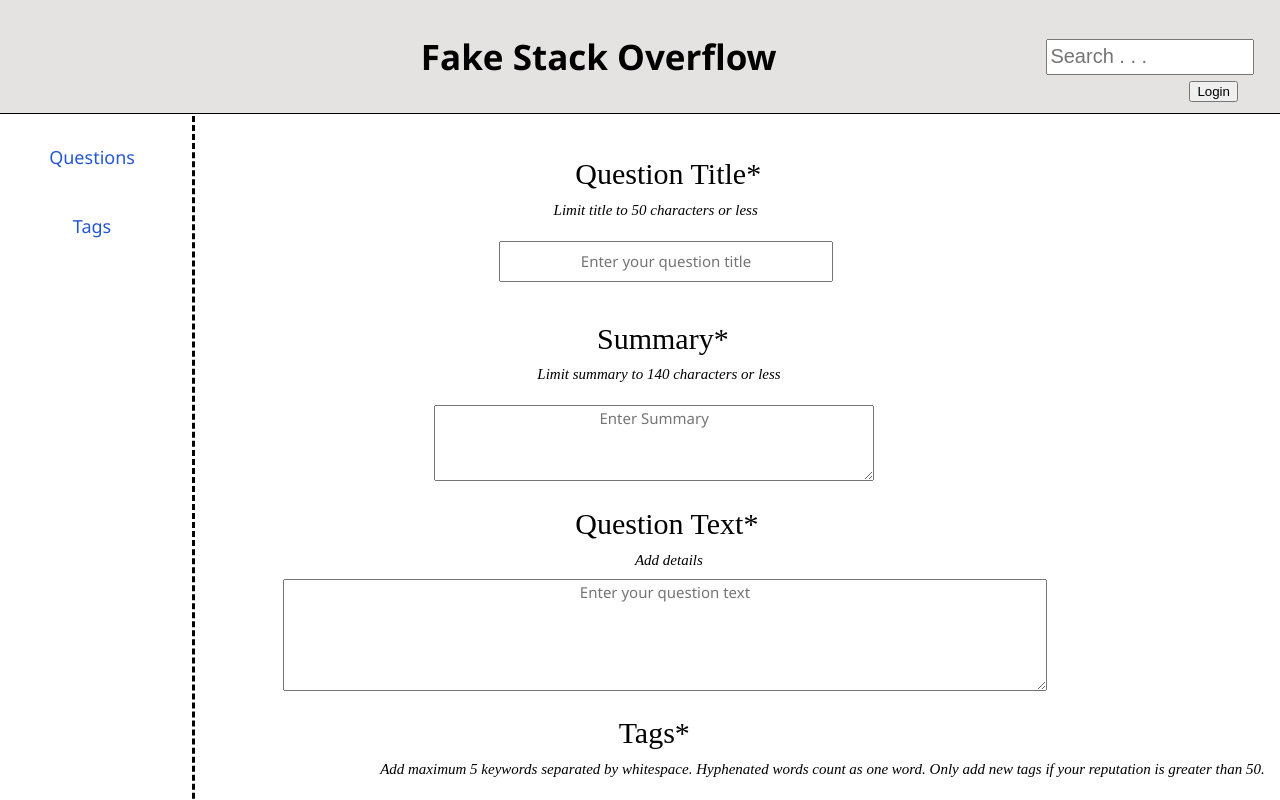
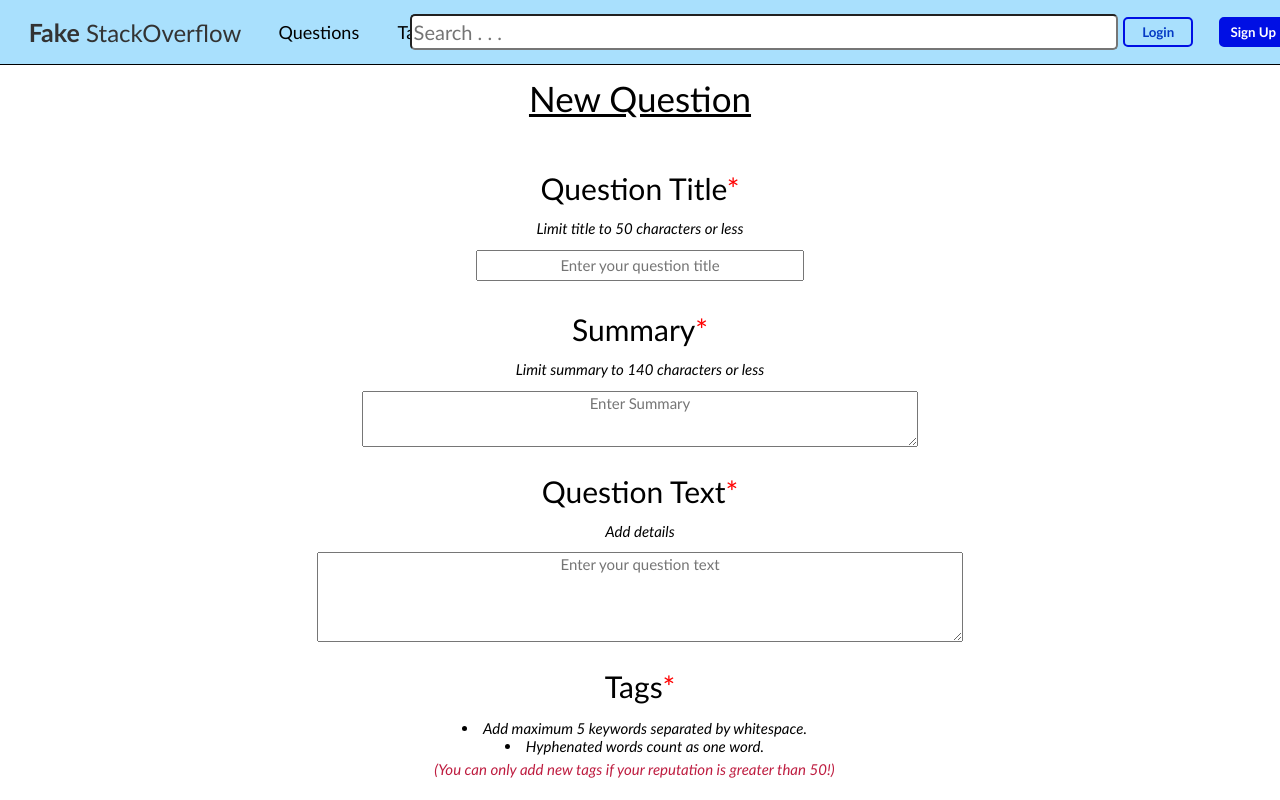
Before and after one commit to nikhil2330/Fake-StackOverflow-CSE-316, a React (Create React App) app in the folder client/: page /home/ask in a window 1280 px wide. Shown: the top 800 px of the page. Built offline with nearby package versions, Linux system fonts and the light colour scheme; no server answers.

Commit message:
css stuff

```diff
--- a/client/src/components/common/header.js
+++ b/client/src/components/common/header.js
@@ -2,19 +2,31 @@ import React from 'react';
 import { useAuth } from '../../contexts/authContext';
 import { useNavigate } from 'react-router-dom';
 
-function Header({handleChange, handleKeyDown, handleLogout}) {
+function Header({handleChange, handleKeyDown, handleLogout, handleMenu, handleProfile, active}) {
   const { currentUser } = useAuth();
   let navigate = useNavigate();
 
   return (
     <header id="header">
-      <h1 id = "main_title">Fake Stack Overflow</h1>
+        <h1>
+          <span className='fake'>Fake</span><span className='stack'>StackOverflow</span>
+        </h1>
+
+
       <div id="search">
         <input type="text" id="input" placeholder="Search . . ." onChange = {handleChange}
          onKeyDown={handleKeyDown}/>
       </div>
+      <div id = "firstpage"  className = {(active === 'firstpage' || active === 'searchresults' || active === 'tagquestions') ? 'active' : ''} onClick = {handleMenu}>Questions</div>
+      <div id = "tags" className = {active === 'tags' ? 'active' : ''} onClick = {handleMenu}>Tags</div>
+
       {currentUser ? (<button className='logout' onClick={handleLogout}>Logout</button>) :
       (<button className='login' onClick={() => navigate('/login')}>Login</button>)}
+
+      {currentUser ? (<button className='profile' onClick={handleProfile}>Profile</button>) :
+      (<button className='signup' onClick={() => navigate('/signup')}>Sign Up</button>)}
+
+
     </header>
   );
 }
--- a/client/src/components/common/menu.js
+++ /dev/null
@@ -1,15 +0,0 @@
-import React from 'react';
-
-
-function Menu({ active, handleMenu }) {
-    return (
-    <div id="menu" className="menu">
-      <ul>
-        <li><div id = "firstpage"  className = {(active === 'firstpage' || active === 'searchresults' || active === 'tagquestions') ? 'active' : ''} onClick = {handleMenu}>Questions</div></li>
-        <li><div id = "tags" className = {active === 'tags' ? 'active' : ''} onClick = {handleMenu}>Tags</div></li>
-      </ul>
-    </div>
-  );
-}
-
-export default Menu;
--- a/client/src/components/main.js
+++ b/client/src/components/main.js
@@ -1,14 +1,13 @@
 import React from 'react';
 import Header from './common/header.js';
-import Menu from './common/menu.js';
+
 import { Outlet } from 'react-router-dom';
 
-const Main = ({handleSearchChange, handleKeyDown, handleMenu, handleLogout}) => {
+const Main = ({handleSearchChange, handleKeyDown, handleMenu, handleLogout, handleProfile}) => {
   return (
     <div className="fake-stack-overflow">
-      <Header handleChange={handleSearchChange} handleKeyDown={handleKeyDown} handleLogout={handleLogout}/>
+      <Header handleChange={handleSearchChange} handleKeyDown={handleKeyDown} handleProfile={handleProfile} handleLogout={handleLogout} handleMenu={handleMenu}/>
       <div id="main">
-        <Menu handleMenu={handleMenu} />
         <main id="page">
           <Outlet />
         </main>
--- a/client/src/components/pages/askquestionpage.js
+++ b/client/src/components/pages/askquestionpage.js
@@ -62,28 +62,36 @@ export default function AskQuestionPage({postquestion}) {
 
     return (
         <>
-            <div className="new_title">Question Title*</div>
+            <div className='new_question_title'>New Question</div>
+            <div className="new_title">Question Title</div>
             <div className="title_limit">Limit title to 50 characters or less</div>
 
             <input type="text" id="title_input" className="title_input" placeholder="Enter your question title" onChange={e => setTitle(e.target.value)}/>
             <div id="title_error" className="error_message"></div>
             <br/>
 
-            <div className="summary">Summary*</div>
+            <div className="summary">Summary</div>
             <div className="summary_details">Limit summary to 140 characters or less</div>
             <textarea type="text" id="summary_input" className="summary_input" placeholder="Enter Summary" onChange={e => setSummary(e.target.value)} />
             <div id="summary_error" className="error_message"></div>
 
-            <div className="quest_text">Question Text*</div>
+            <div className="quest_text">Question Text</div>
             <div className="text_details">Add details</div>
 
             <textarea type="text" id="quest_input" className="quest_input" placeholder="Enter your question text" onChange={e => setText(e.target.value)}></textarea>
             <div id="text_error" className="error_message"></div>
 
-            <div className="tags_title">Tags*</div>
-            <div className="tags_details">Add maximum 5 keywords separated by whitespace. Hyphenated words count as one word. Only add new tags if your reputation is greater than 50. </div>
+            <div className="tags_title">Tags</div>
+            <div className="tags_details">
+                <ul>
+                    <li>Add maximum 5 keywords separated by whitespace.</li>
+                    <li>Hyphenated words count as one word.</li>
+                    <li>(You can only add new tags if your reputation is greater than 50!)</li>
+                </ul>
+            </div>
+
             <input type="text" id="tags_input" className="tags_input" placeholder="Add keywords" onChange={e => setTags(e.target.value)} />
-            <div className="existing_tags">Existing Tags to add: {existingTags.map(tag => `${tag.name}, `)}</div>
+            <div className="existing_tags">Current existing tags: {existingTags.map(tag => `${tag.name}, `)}</div>
             <div id="tags_error" className="error_message">{error}</div>
 
             <br/>
--- a/client/src/components/signup.js
+++ b/client/src/components/signup.js
@@ -13,6 +13,7 @@ export default function Signup({ onContinueAsGuest, onLogin, registerUser }) {
   const [password, setPassword] = useState(false);
   const [password2, setPassword2] = useState(false);
   const handleSubmit = async (event) => {
+    console.log("abc");
     event.preventDefault();
 
     if(Object.keys(signupErrors(formData)).length === 0){
--- a/client/src/stylesheets/App.css
+++ b/client/src/stylesheets/App.css
@@ -8,56 +8,76 @@ body, html {
     /* overflow:hidden; */
 }
 
-#page {
-    margin-top: 3%;
-    padding-left: 15.3%;
-    /* overflow:scroll; */
+#header {
+    z-index:1;
+    padding: 1vh;
+    border-bottom: 1px solid black;
+    background-color: rgb(169, 224, 253);
+    position: fixed;
+    width: 100%;
+    height: 6%;
+    display: flex; /* Add flexbox */
+    align-items: center; /* Center vertically */
+}
+
+
+.fake{
+    font-family: 'Optima', sans-serif;
+    font-size: 25px;
+    font-weight: bold;
+    color: #333333;
+    margin-left: 10%;
 
 }
 
-#header {
-    display: flex;
-    justify-content:space-between;
-    align-items: center;
-    z-index:1;
-    /* padding: 10px; */
-    padding: 1vh;
-    border-bottom: 1px solid black;
-    background-color: rgb(229, 226, 226);
-    /* padding-left: 600; */
-    position: fixed;
-    width: 100%;
+.stack {
+    font-family: 'Optima', sans-serif;
+    color: #333;
+    font-weight: 500;
+    margin-left: 3%;
 }
 
-#main_title{
-    text-align: center;
-    font-family:'Segoe UI', Tahoma, Geneva, Verdana, sans-serif;
-    font-weight: 700;
-    font-size: 35px;
-    white-space: nowrap;
-    margin: auto;
-    padding-top: 25px;
-    padding-bottom: 25px;
+#firstpage {
+    margin-left: 5%;
+    font-size: 18px;
+    font-family: 'Gill Sans', sans-serif;
+    cursor: pointer; /* Change cursor to pointer on hover */
+    transition: transform 0.2s ease;
+}
+
+#tags {
+    font-size: 18px;
+    font-family: 'Gill Sans', sans-serif;
+    margin-left: 3%;
+    cursor: pointer; /* Change cursor to pointer on hover */
+    transition: transform 0.2s ease;
+}
+
+#firstpage:hover, #tags:hover {
+    transform: translateY(2px);
+}
+
+#firstpage:active, #tags:active {
+    transform: translateY(1px);
 }
 
 #search{
-    /* margin-top: 40px;
-    margin-right: 20px; */
-    /* align-self: right; */
     position: fixed;
-    right: 2%;
+    left: 32%;
+    /* right: 2%; */
 }
 
 #search input{
     text-align: left;
-    font-family: Arial, Helvetica, sans-serif;
+    font-family: 'Gill Sans', sans-serif;
     font-size: 20px;
-    width: 200px;
+    width: 700px;
     height: 30px;
+    border-radius: 5px;
 }
 
 #main{
-    padding-top: 7.6%;
+    padding-top: 6%;
     width: 100%;
     height: 100%;
     display: grid;
@@ -65,31 +85,7 @@ body, html {
     /* justify-content: center;
     grid-template-columns: 15% 1fr; */
     background-color: white;
-    margin-bottom: 100;
-}
 
-#menu{
-    margin-top: 1px;
-    border-right: dashed;
-    height: 100%;
-    width: 15%;
-    position: fixed;
-    background-color: white;
-
-    /* margin-right: 100; */
-    /* position: fixed;
-    width: 15%; */
-}
-
-#menu ul{
-    list-style-type: none;
-    margin-top: 8px;
-    margin-left: -8px;
-    padding: 0;
-    width: 15%;
-    position: fixed;
-    height: 100%;
-    margin-top: 0.5%;
 }
 
 li div {
@@ -120,13 +116,15 @@ li div:hover {
     grid-template-columns: 200px 150px;
     gap: 68%;
     margin-top: 0%;
-    margin-left: 2%;
+    margin-left: 5%;
     align-items: center;
 
 }
 
 #head{
-    font-family: 'Segoe UI', Tahoma, Geneva, Verdana, sans-serif;
+    font-family: 'Gill Sans', sans-serif;
+    font-weight: 500;
+    font-size: 35px;
 }
 
 .button1{
@@ -147,41 +145,47 @@ li div:hover {
     margin-left: 2%;
     margin-top: 15;
     display: flex;
-    align-items: center;
+    align-items: right;
 }
 
 #question_count{
-    /* margin-left: 30px; */
-    font-size: 20px;
+    margin-left: 3.2%;
+    font-size: 22px;
     font-family: 'Segoe UI', Tahoma, Geneva, Verdana, sans-serif;
     font-weight: 500;
+    margin-top: 1%;
+}
 
+#button_cont{
+    /* margin-left: 50%; */
+    position: static;
+    font-family: 'Segoe UI', Tahoma, Geneva, Verdana, sans-serif;
+    margin-left: 63%;
+    align-items: center;
+    margin-top: 1%;
 }
-#button_cont{
-    margin-left: 50%;
-    display: table;
-    position: static;
 
-}
 #button_cont button:not(:last-child){
+
     border-right: none;
 }
+
 #button_cont button{
     padding: 5px;
     padding-left: 15px;
     padding-right: 15px;
-    text-align: right;
+    text-align: center;
     cursor: pointer;
-    border-radius: 0;
-    border: 1;
+    border-radius: 0px;
+    border: 2px solid; /* Specify border style */
+    height: 35px;
 }
 #button_cont button:hover{
     background-color: lightgray;
 }
 
-
 #button_cont button.active {
-    background-color: darkgrey;
+    background-color: rgb(197, 232, 252);
 }
 
 #main hr{
@@ -249,7 +253,8 @@ li div:hover {
 #no_quest{
     font-family: 'Segoe UI', Tahoma, Geneva, Verdana, sans-serif;
     margin: 40px;
-    margin-top: 40px;
+    margin-top: 5%;
+    margin-left: 5%;
 }
 #ansSec-A{
     display: flex;
@@ -392,98 +397,162 @@ li div:hover {
 
 }
 
+.new_question_title{
+    font-size: 35px;
+    text-align: center;
+    text-decoration: underline;
+    font-family: 'Gill Sans', sans-serif;
+}
+
 .new_title{
+    font-family: 'Gill Sans', sans-serif;
+    text-align: center;
     font-size: 30px;
-    margin-top: 2%;
-    margin-left: 35%;
+    margin-top: 4%;
+   /*  margin-left: 35%; */
     /* text-align: left; */
 }
 
+.new_title::after {
+    content: '*'; /* Add the asterisk */
+    color: red; /* Set the color of the asterisk to red */
+}
+
 .title_limit{
+    font-family: 'Gill Sans', sans-serif;
+    text-align: center;
     font-style: italic;
     margin-top: 1%;
-    margin-left: 33%;
     font-size: 15px;
 }
 
 .title_input{
-    margin-top: 2%;
-    margin-left: 28%;
-    width: 30%;
-    height: 5%;
+    font-family: 'Gill Sans', sans-serif;
     text-align: center;
+    margin-top: 1%;
+    width: 25%;
+    height: 3%;
     font-size: 15px;
-    font-family:'Segoe UI', Tahoma, Geneva, Verdana, sans-serif;
+    margin-left: auto;
+    margin-right: auto;
+    display: block;
 }
 
 .quest_text{
+    font-family: 'Gill Sans', sans-serif;
+    text-align: center;
     font-size: 30px;
     margin-top: 2%;
-    margin-left: 35%;
+}
+
+.quest_text::after {
+    content: '*'; /* Add the asterisk */
+    color: red; /* Set the color of the asterisk to red */
 }
 
 .quest_input{
     margin-top: 1%;
-    margin-left: 8%;
-    width: 70%;
-    height: 15%;
+    font-family: 'Gill Sans', sans-serif;
+    text-align: center;
+    width: 50%;
+    height: 10%;
     text-align: center;
     font-size: 15px;
-    font-family:'Segoe UI', Tahoma, Geneva, Verdana, sans-serif;
+    margin-left: auto;
+    margin-right: auto;
+    display: block;
 }
 
 .text_details{
+    font-family: 'Gill Sans', sans-serif;
+    text-align: center;
     font-style: italic;
     margin-top: 1%;
-    margin-left: 40.5%;
     font-size: 15px;
 }
 
 .tags_title{
+    font-family: 'Gill Sans', sans-serif;
+    text-align: center;
     font-size: 30px;
     margin-top: 2%;
-    margin-left: 39%;
+}
+
+.tags_title::after {
+    content: '*'; /* Add the asterisk */
+    color: red; /* Set the color of the asterisk to red */
 }
 
 .tags_details{
+    font-family: 'Gill Sans', sans-serif;
+    text-align: center;
     font-style: italic;
     margin-top: 1%;
-    margin-left: 17%;
     font-size: 15px;
 }
 
+.tags_details ul {
+    margin-right: 4%;
+    list-style-type: disc; /* Use disc as bullet points */
+    list-style-position: inside; /* Set bullet points inside the list */
+}
+
+.tags_details li:last-child {
+    list-style-type: none; /* Remove bullet point from the last list item */
+    margin-top: 5px; /* Add some space above the last list item */
+    color: rgb(190, 29, 64); /* Change the color of the last list item */
+}
 .tags_input{
     margin-top: 2%;
-    margin-left: 17%;
-    width: 50%;
-    height: 7%;
+    width: 40%;
+    height: 5%;
     text-align: center;
     font-size: 15px;
-    font-family:'Segoe UI', Tahoma, Geneva, Verdana, sans-serif;
+    font-family: 'Gill Sans', sans-serif;
+    margin-left: auto;
+    margin-right: auto;
+    display: block;
 }
 
 .summary{
+    font-family: 'Gill Sans', sans-serif;
+    text-align: center;
     font-size: 30px;
-    margin-top: 2%;
-    margin-left: 37%;
+    margin-top: 1%;
+}
+
+.summary::after {
+    content: '*'; /* Add the asterisk */
+    color: red; /* Set the color of the asterisk to red */
 }
 
 .summary_details{
+    font-family: 'Gill Sans', sans-serif;
+    text-align: center;
     font-style: italic;
     margin-top: 1%;
-    margin-left: 31.5%;
     font-size: 15px;
 }
 
 .summary_input{
-    margin-top: 2%;
-    margin-left: 22%;
-    width: 40%;
-    height: 10%;
+    margin-left: auto;
+    margin-right: auto;
+    display: block;
+    margin-top: 1%;
+    width: 43%;
+    height: 6%;
     text-align: center;
     font-size: 15px;
-    font-family:'Segoe UI', Tahoma, Geneva, Verdana, sans-serif;
+    font-family: 'Gill Sans', sans-serif;
 }
+
+.existing_tags {
+    text-align: center;
+    font-size: 15px;
+    font-family: 'Gill Sans', sans-serif;
+    margin-top: 2%;
+}
+
 .error_message{
     color: red;
     font-size: 16px;
@@ -848,16 +917,56 @@ li div:hover {
   color: white;
 }
 
-/* Hover effect for all buttons */
-.login-signup-container button:hover,
-.extra_buttons button:hover {
-  filter: brightness(90%); /* Slightly darken on hover */
+.logout, .login{
+    /* margin-top: 70px;
+    margin-right: 50px; */
+    justify-content: center;
+    align-items: center;
+    display: flex;
+    margin-left: 54%;
+    height: 30px;
+    width: 80px;
+    text-align: center;
+    background-color: transparent;
+    border: 2px solid rgb(0, 15, 228);
+    border-radius: 5px; /* Apply a slight curve to the border */
+    cursor: pointer; /* Change cursor to pointer on hover */
+    color: #0339c4;
+    font-weight: 600;
+    font-family: 'Gill Sans', sans-serif;
 }
 
-.logout, .login{
-    margin-top: 70px;
-    margin-right: 50px;
+.logout:hover, .login:hover {
+    background-color: rgb(142, 191, 218); /* Example: darken the background color */
+    border-color:  rgb(0, 15, 228); /* Example: darken the border color */
+    color: rgb(0, 15, 228);
+    transform: translateY(2px);
+}
+
+
+
+.signup, .profile {
+    justify-content: center; /* Center the text horizontally */
+    align-items: center; /* Center the text vertically */
     display: flex;
+    margin-left: 2%;
+    height: 30px;
+    width: 80px;
+    text-align: center;
+    background-color: rgb(0, 15, 228); /* Set background to transparent */
+    border: 2px solid rgb(0, 15, 228); /* Set border to black */
+    border-radius: 5px; /* Apply a slight curve to the border */
+    cursor: pointer; /* Change cursor to pointer on hover */
+    color: #ffffff;
+    font-weight: 600;
+    font-family: 'Gill Sans', sans-serif;
+}
+
+.signup:hover, .profile:hover {
+    background-color: rgb(1, 13, 182); /* Example: darken the background color */
+    border-color:  rgb(0, 15, 228); /* Example: darken the border color */
+    color: #ffffff;
+    transform: translateY(2px);
 }
 
 .input-container {
```
Also changed, not shown: 1 other file (tests, documents, lock files or other folders).
